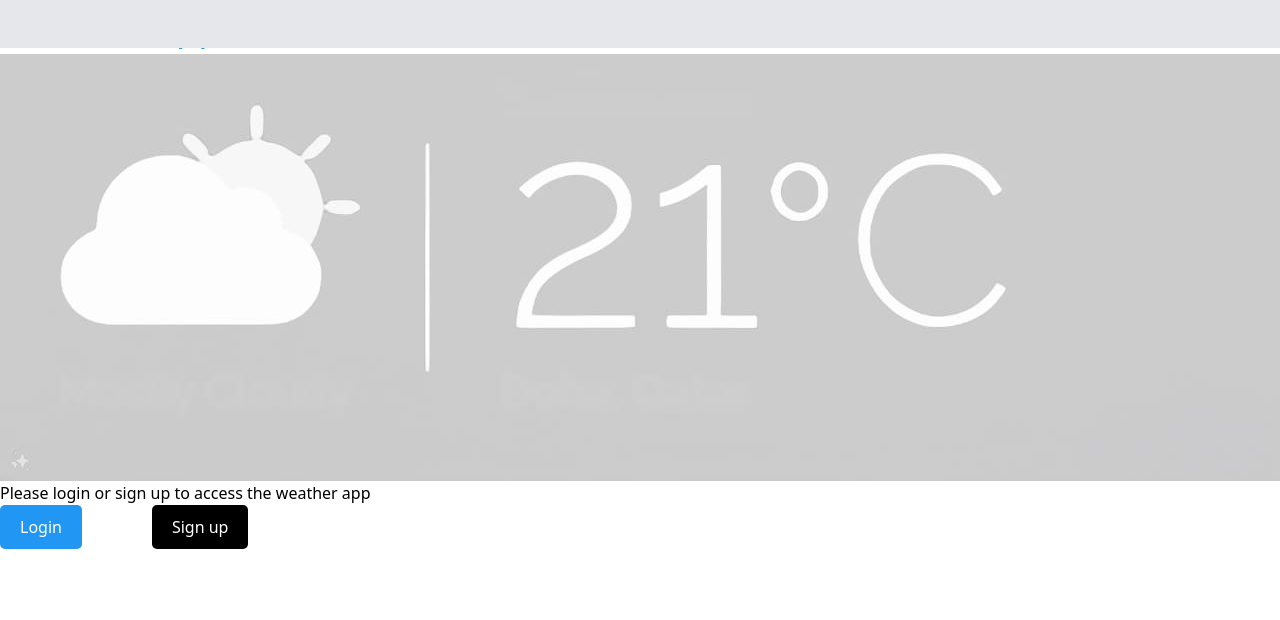
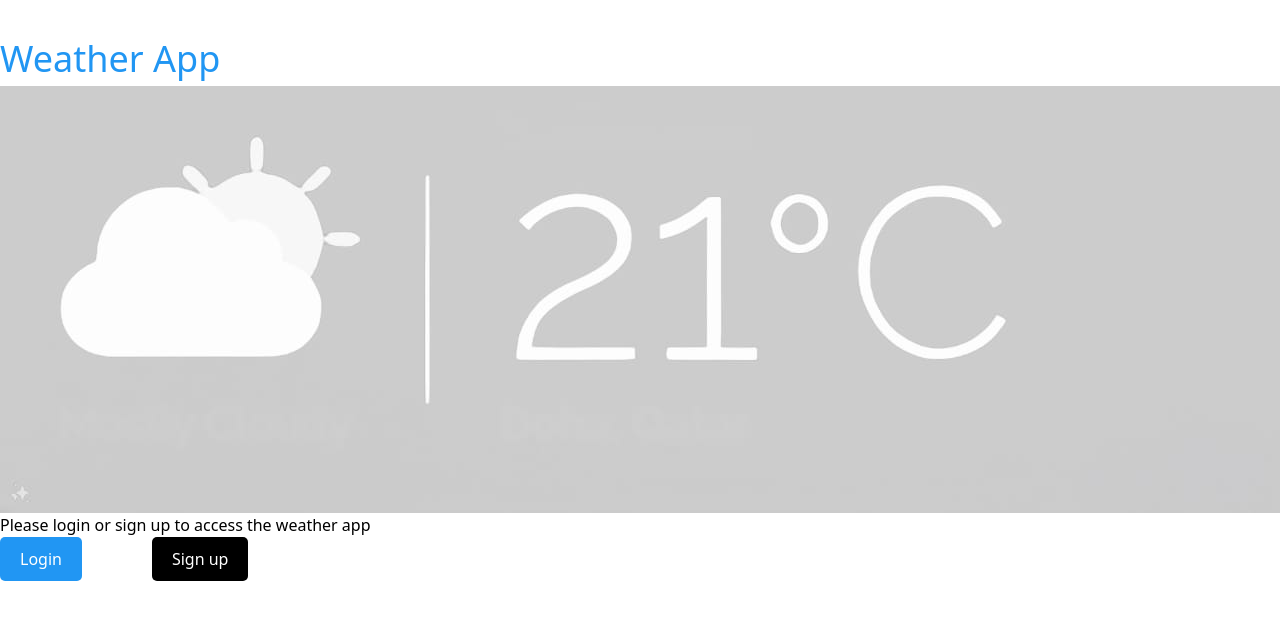
Before and after one commit to abdelrhmanadel200/weather-app, a React (Create React App) app: page / in a window 1280 px wide. Shown: the top 620 px of the page. Built offline with nearby package versions, Linux system fonts and the light colour scheme; no server answers.

Commit message:
Update index.jsx

```diff
--- a/src/components/header/index.jsx
+++ b/src/components/header/index.jsx
@@ -1,27 +1,39 @@
-import React from 'react'
-import { Link, useNavigate } from 'react-router-dom'
-import { useAuth } from '../../index.jsx'
-import { doSignOut } from '../../firebase/auth'
+import React from 'react';
+import { Link, useNavigate } from 'react-router-dom';
+import { useAuth } from '../../index.jsx';
+import { doSignOut } from '../../firebase/auth';
 
 
 const Header = () => {
-    const navigate = useNavigate()
-    const { userLoggedIn } = useAuth()
+  const navigate = useNavigate();
+  const { userLoggedIn } = useAuth();
   return (
-        <nav className='flex flex-row gap-x-2 w-full z-20 fixed top-0 left-0 h-12 border-b place-content-center items-center bg-gray-200'>
+    <nav className="flex justify-between items-center py-4">
+      <div className="flex items-center">
+        {/* <h1 className="text-3xl font-bold text-gray-800">Weather App</h1> */}
+      </div>
+      <div className="flex items-center">
         {
           userLoggedIn
             ?
             <>
-                        <button onClick={() => { doSignOut().then(() => { navigate('/login') }) }} className='text-sm text-blue-600 underline'>Logout</button>
+              <button onClick={() => { doSignOut().then(() => { navigate('/login') }) }} className="text-sm text-black bg-gray-500 transition duration-300 ease-in-out hover:bg-black hover:text-white">
+                Logout
+              </button>
             </>
             :
             <>
-
+              {/* <Link to="/login" className="text-sm text-gray-600 hover:text-gray-800">
+                Login
+              </Link>
+              <Link to="/register" className="text-sm text-gray-600 hover:text-gray-800 ml-2">
+                Register
+              </Link> */}
             </>
         }
+      </div>
     </nav>
-    )
-}
+  );
+};
 
-export default Header
+export default Header;
```
Lines whose indentation alone changed are shown as unchanged.
